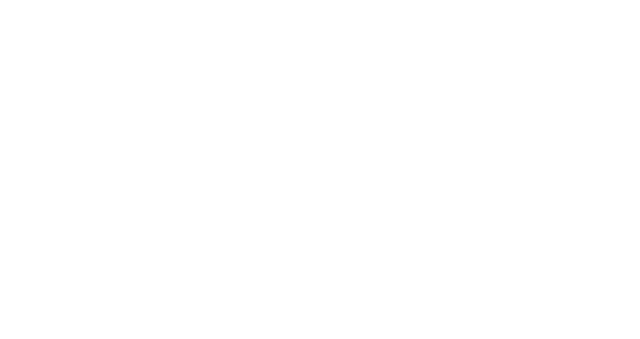
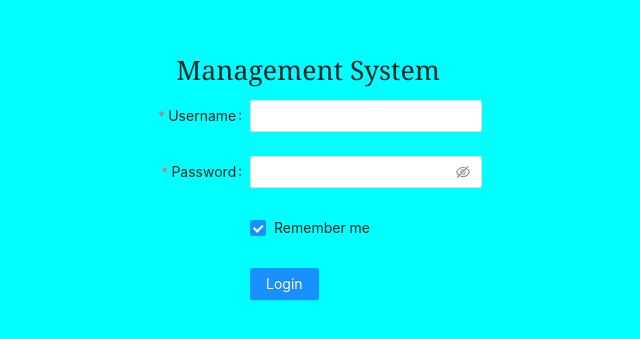
Before and after one commit to BlackhawkZZH/management, a React app: page / in a window 1280 px wide. Before the commit this address had no page. Shown: the part 213-552 px from the top of the page, without its empty margins (332-972 px from the left). Built offline with nearby package versions, Linux system fonts and the light colour scheme.

Commit message:
create login win

```diff
--- a/src/App.jsx
+++ b/src/App.jsx
@@ -15,7 +15,7 @@
           <Route path="/dashboard" element={<DashBoard />}>
             <Route path="/dashboard/users" element={<Users />} />
           </Route>
-          <Route path="login" element={<Login />} />
+          <Route path='/' element={<Login />} />
         </Routes>
       </BrowserRouter>
     </div>
--- a/src/components/users/users.jsx
+++ b/src/components/users/users.jsx
@@ -24,6 +24,11 @@
             key: 'last_name',
         },
         {
+            title: 'Address',
+            dataIndex: 'address',
+            key: 'address'
+        },
+        {
             title: 'IP Address',
             dataIndex: 'ip_address',
             key: 'ip_address',
@@ -32,6 +37,11 @@
             title: 'Gender',
             key: 'gender',
             dataIndex: 'gender',
+        },
+        {
+            title: 'Email',
+            key: 'email',
+            dataIndex: 'email',
         }
 
       ];
--- a/src/pages/login/login.jsx
+++ b/src/pages/login/login.jsx
@@ -1,8 +1,90 @@
 import React from "react";
+import { Form, Input, Button, Checkbox } from 'antd';
+import './login.less'
+
+const LoginComponent = () => {
+    const onFinish = (values) => {
+        console.log('Success:', values);
+    };
+
+    const onFinishFailed = (errorInfo) => {
+        console.log('Failed:', errorInfo);
+    };
+
+    return (
+        <Form
+            name="basic"
+            labelCol={{
+                span: 8,
+            }}
+            wrapperCol={{
+                span: 16,
+            }}
+            initialValues={{
+                remember: true,
+            }}
+            onFinish={onFinish}
+            onFinishFailed={onFinishFailed}
+            autoComplete="off"
+        >
+            <Form.Item
+                label="Username"
+                name="username"
+                rules={[
+                    {
+                        required: true,
+                        message: 'Please input your username!',
+                    },
+                ]}
+            >
+                <Input />
+            </Form.Item>
+
+            <Form.Item
+                label="Password"
+                name="password"
+                rules={[
+                    {
+                        required: true,
+                        message: 'Please input your password!',
+                    },
+                ]}
+            >
+                <Input.Password />
+            </Form.Item>
+
+            <Form.Item
+                name="remember"
+                valuePropName="checked"
+                wrapperCol={{
+                    offset: 8,
+                    span: 16,
+                }}
+            >
+                <Checkbox>Remember me</Checkbox>
+            </Form.Item>
+
+            <Form.Item
+                wrapperCol={{
+                    offset: 8,
+                    span: 16,
+                }}
+            >
+                <Button type="primary" htmlType="submit">
+                    Login
+                </Button>
+            </Form.Item>
+        </Form>
+    );
+};
 
 export const Login = () => {
-    return <div>
-        This is Login
-        Hello world
-    </div>
+    return (
+        <div className="login">
+            <div className="login-msg">Management System</div>
+            <div className="login-space"></div>
+            <LoginComponent />
+        </div>
+    )
+
 }
--- /dev/null
+++ b/src/pages/login/login.less
@@ -0,0 +1,17 @@
+.login{
+  background-color: aqua;
+  background-size:100% 100%;
+  display: flex;
+  flex-direction: column;
+  align-items: center;
+  justify-content: center;
+  height: 100vh;
+  width: 100vw;
+  .login-msg{
+    font-size: 20pt;
+    font-family:Georgia, 'Times New Roman', Times, serif
+  }
+  .login-space{
+    height: 1vh;
+  }
+}
```
